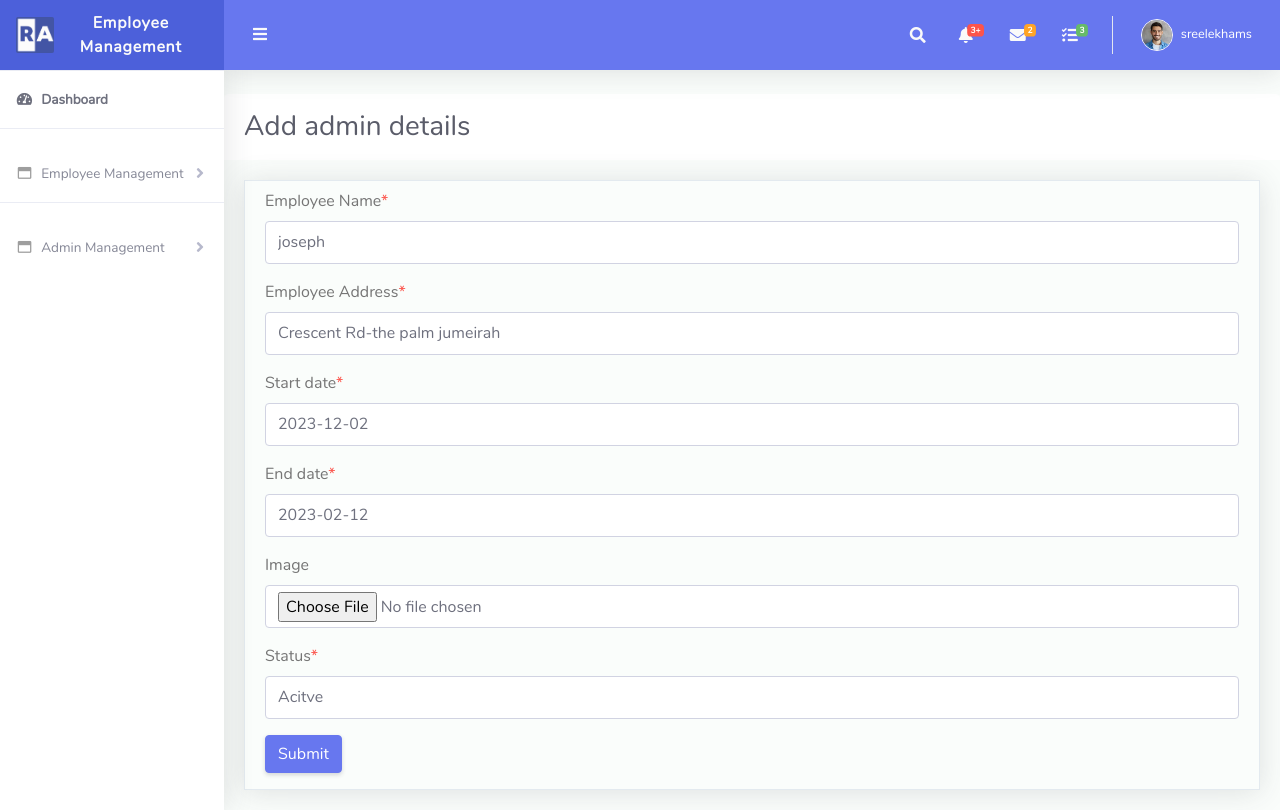
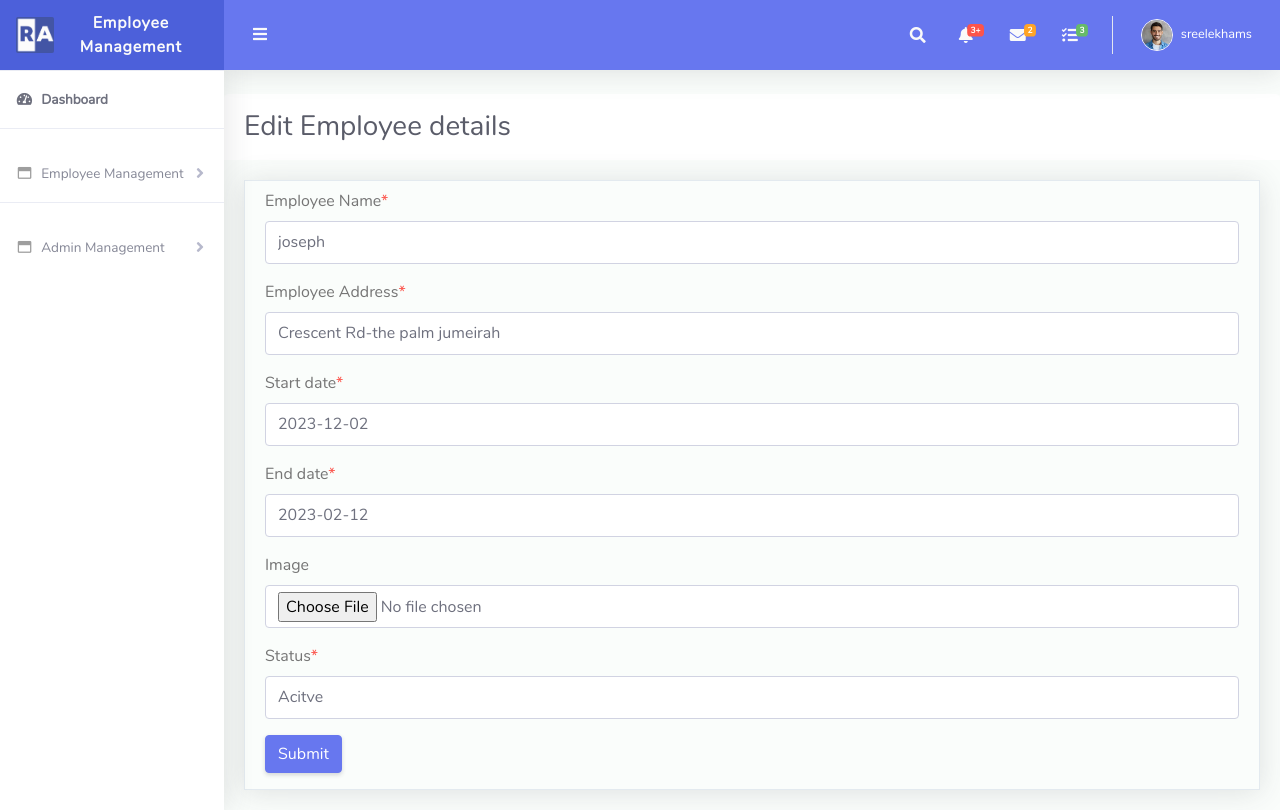
Before and after one commit to sreelekha652/Employee_management, a Django app: page /employee_edit/1212/ in a window 1280 px wide. Run offline with Django 5.2, Linux system fonts and the light colour scheme; a user stored in the database is signed in; data comes from the database, SQL or seed files in the repository; some libraries are stand-ins or nearby versions.

Commit message:
changes2

```diff
--- a/templates/employee_edit.html
+++ b/templates/employee_edit.html
@@ -13,7 +13,7 @@
         <!-- Form Basic -->
         <!-- <div class="card mb-4"> -->
           <div class="card-header py-3 d-flex flex-row align-items-center justify-content-between">
-            <h3 class="h3 mb-0 text-gray-800">Add admin details</h3>
+            <h3 class="h3 mb-0 text-gray-800">Edit Employee details</h3>
           </div>
           <div class="card-body">
             <form method="post" role="form"  enctype="multipart/form-data"  class="row g-3 shadow border border-radius-xl m-auto px-2 mx-2 mb-5 pb-3 pt-2 border-light text-secondary form-letter">
```
